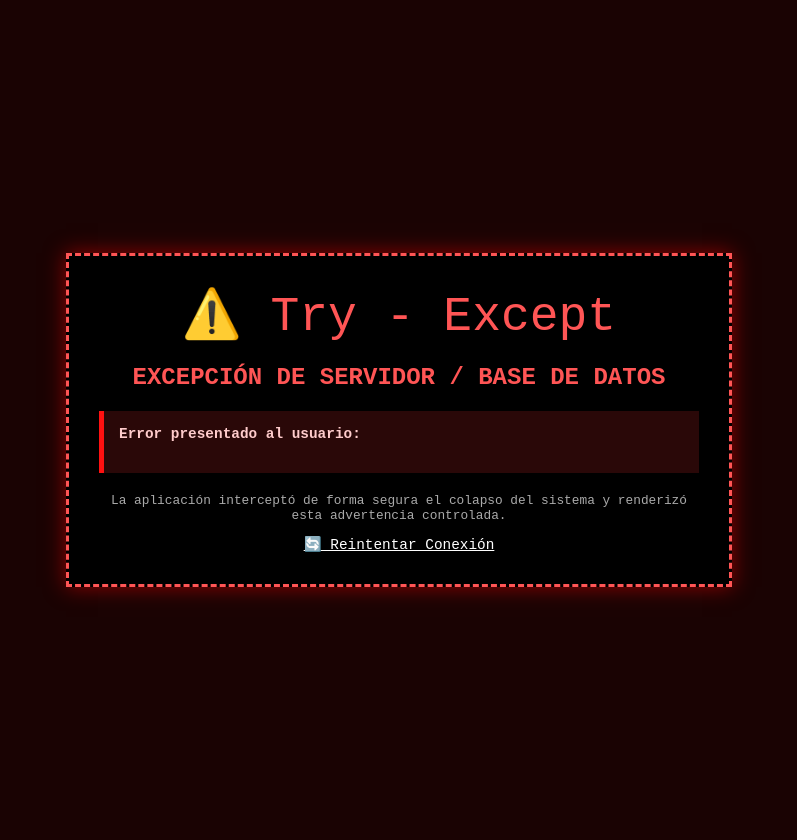
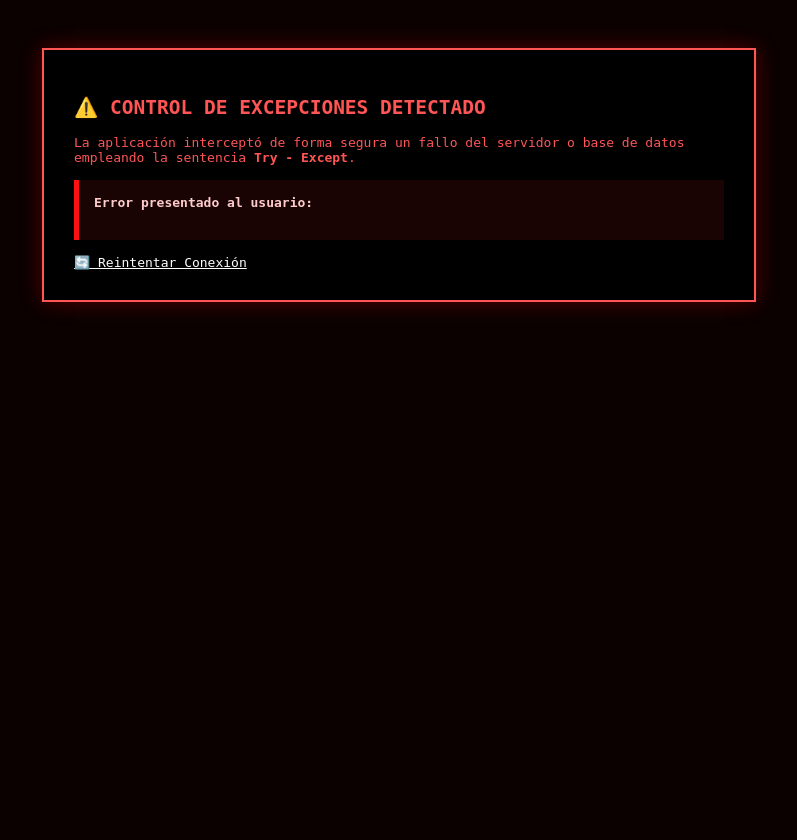
Before and after one commit to Brayanbii/june05, a Flask app: template templates/error.html in a window 1280 px wide. Shown: the whole page, without its empty margins (241-1038 px from the left). After the commit the page ends 312 px from the top, so only its background shows below. Run offline with Flask 3, Linux system fonts and the light colour scheme; the template is opened without the code that fills it, so the values that code supplies are empty.

Commit message:
Update error.html

```diff
--- a/templates/error.html
+++ b/templates/error.html
@@ -2,54 +2,23 @@
 <html lang="es">
 <head>
     <meta charset="UTF-8">
-    <title>Excepción Crítica Detectada</title>
+    <title>FIFA Cloud Exception Center</title>
     <style>
-        body {
-            background-color: #1a0303;
-            color: #ff5555;
-            font-family: 'Courier New', Courier, monospace;
-            display: flex;
-            justify-content: center;
-            align-items: center;
-            height: 100vh;
-            margin: 0;
-            padding: 20px;
-        }
-        .box-error {
-            border: 3px dashed #ff5555;
-            background: #000;
-            padding: 30px;
-            max-width: 600px;
-            width: 100%;
-            box-shadow: 0px 0px 20px rgba(255, 0, 0, 0.5);
-            text-align: center;
-        }
-        .log-mensaje {
-            text-align: left;
-            background: #2a0808;
-            padding: 15px;
-            border-left: 5px solid #ff1111;
-            font-size: 0.9rem;
-            color: #ffcccc;
-            word-break: break-all;
-            margin-top: 15px;
-        }
+        body { background-color: #0b0101; color: #ff5555; font-family: monospace; padding: 40px; display: flex; justify-content: center; }
+        .error-card { max-width: 650px; width: 100%; border: 2px solid #ff5555; padding: 30px; background: #000; box-shadow: 0 0 20px rgba(255,0,0,0.3); }
+        .log-box { background: #1a0303; border-left: 5px solid #ff1111; padding: 15px; margin-top: 15px; color: #ffcccc; overflow-x: auto; }
     </style>
 </head>
 <body>
-
-<div class="box-error">
-    <div style="font-size: 3rem; margin-bottom: 10px;">⚠️ Try - Except</div>
-    <h2>EXCEPCIÓN DE SERVIDOR / BASE DE DATOS</h2>
-    <div class="log-mensaje">
+<div class="error-card">
+    <h2>⚠️ CONTROL DE EXCEPCIONES DETECTADO</h2>
+    <p>La aplicación interceptó de forma segura un fallo del servidor o base de datos empleando la sentencia <strong>Try - Except</strong>.</p>
+    <div class="log-box">
         <strong>Error presentado al usuario:</strong><br><br>
         {{ error_mensaje }}
     </div>
-    <p style="font-size: 0.8rem; color: #aaa; margin-top: 20px;">
-        La aplicación interceptó de forma segura el colapso del sistema y renderizó esta advertencia controlada.
-    </p>
-    <a href="/" style="color: #fff; text-decoration: underline; font-size: 0.9rem;">🔄 Reintentar Conexión</a>
+    <br>
+    <a href="/" style="color: white; text-decoration: underline;">🔄 Reintentar Conexión</a>
 </div>
-
 </body>
 </html>
```
